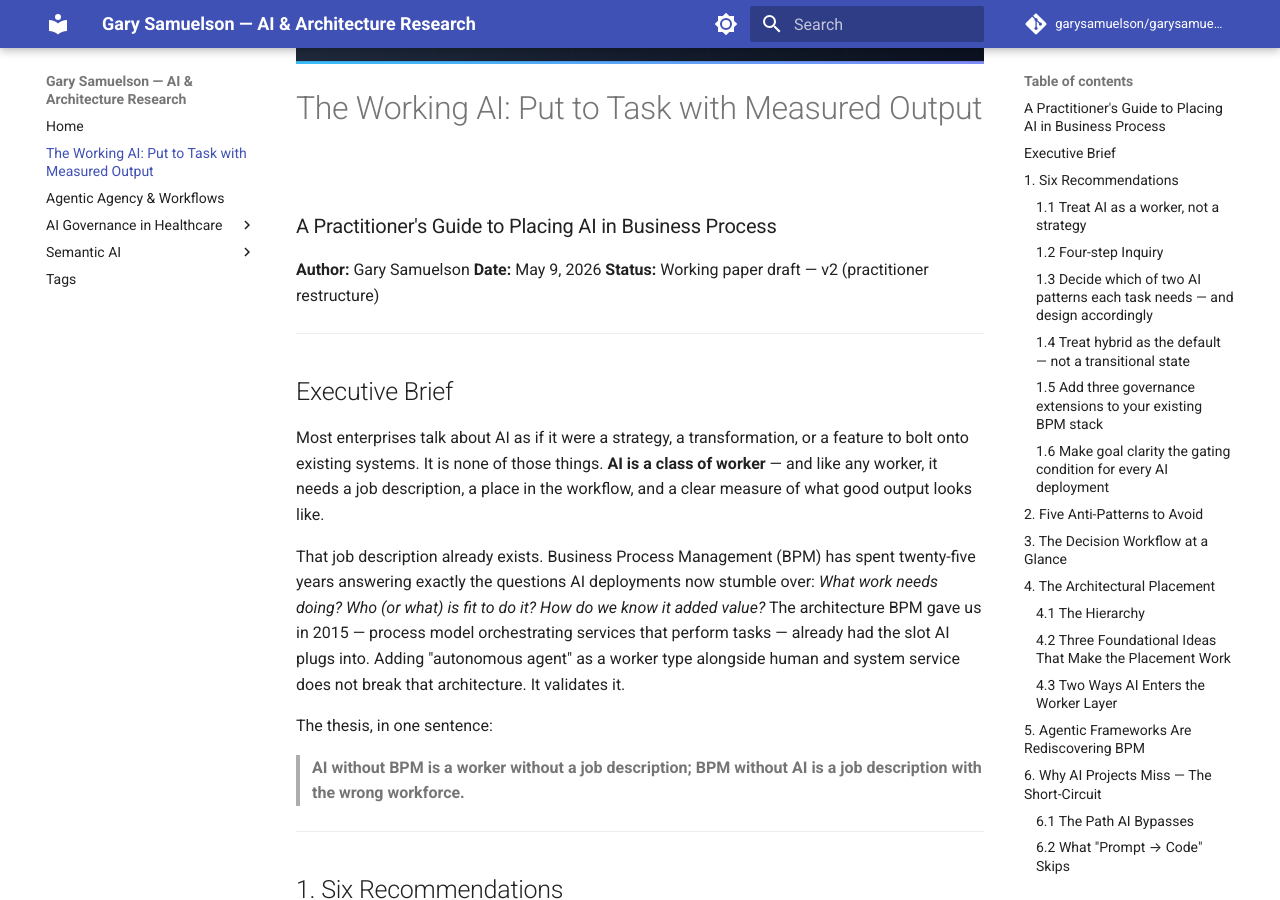
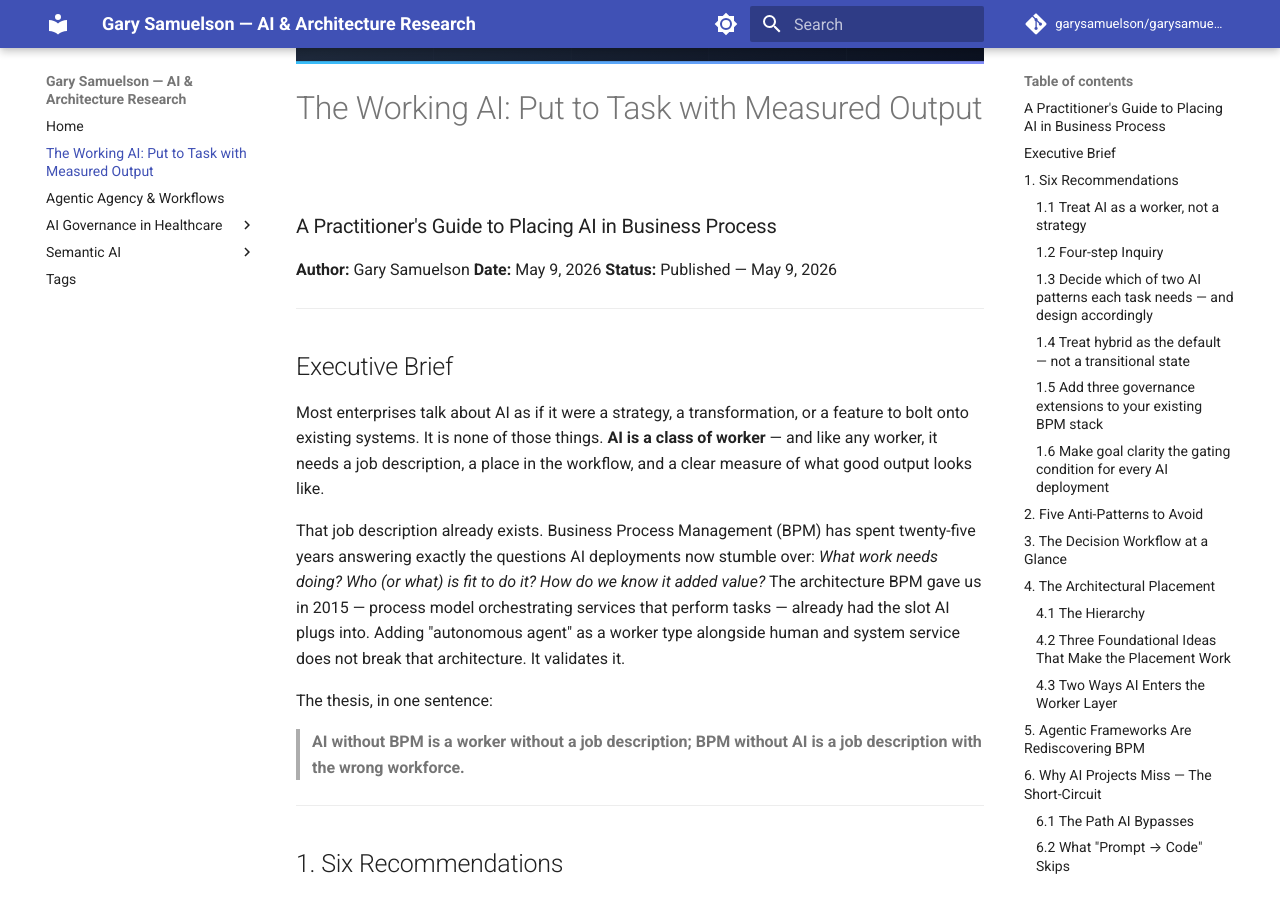
Before and after one commit to garysamuelson/garysamuelson.github.io, an MkDocs documentation site: the page built from docs/agentic/working-ai-put-to-task.md, in a window 1280 px wide and 900 px high, scrolled down 411 px. Built offline with MkDocs 1.6.1 and Material for MkDocs 9.7.7, drawn with Linux system fonts in a browser that asks for light colours; comment, search, counter and statistics services are not loaded.

Commit message:
Update status to Published — May 9, 2026

```diff
--- a/docs/agentic/working-ai-put-to-task.md
+++ b/docs/agentic/working-ai-put-to-task.md
@@ -11,7 +11,7 @@ social_image: https://garysamuelson.github.io/assets/header_working_ai_li.png
 
 **Author:** Gary Samuelson
 **Date:** May 9, 2026
-**Status:** Working paper draft — v2 (practitioner restructure)
+**Status:** Published — May 9, 2026
 
 ---
 
```
